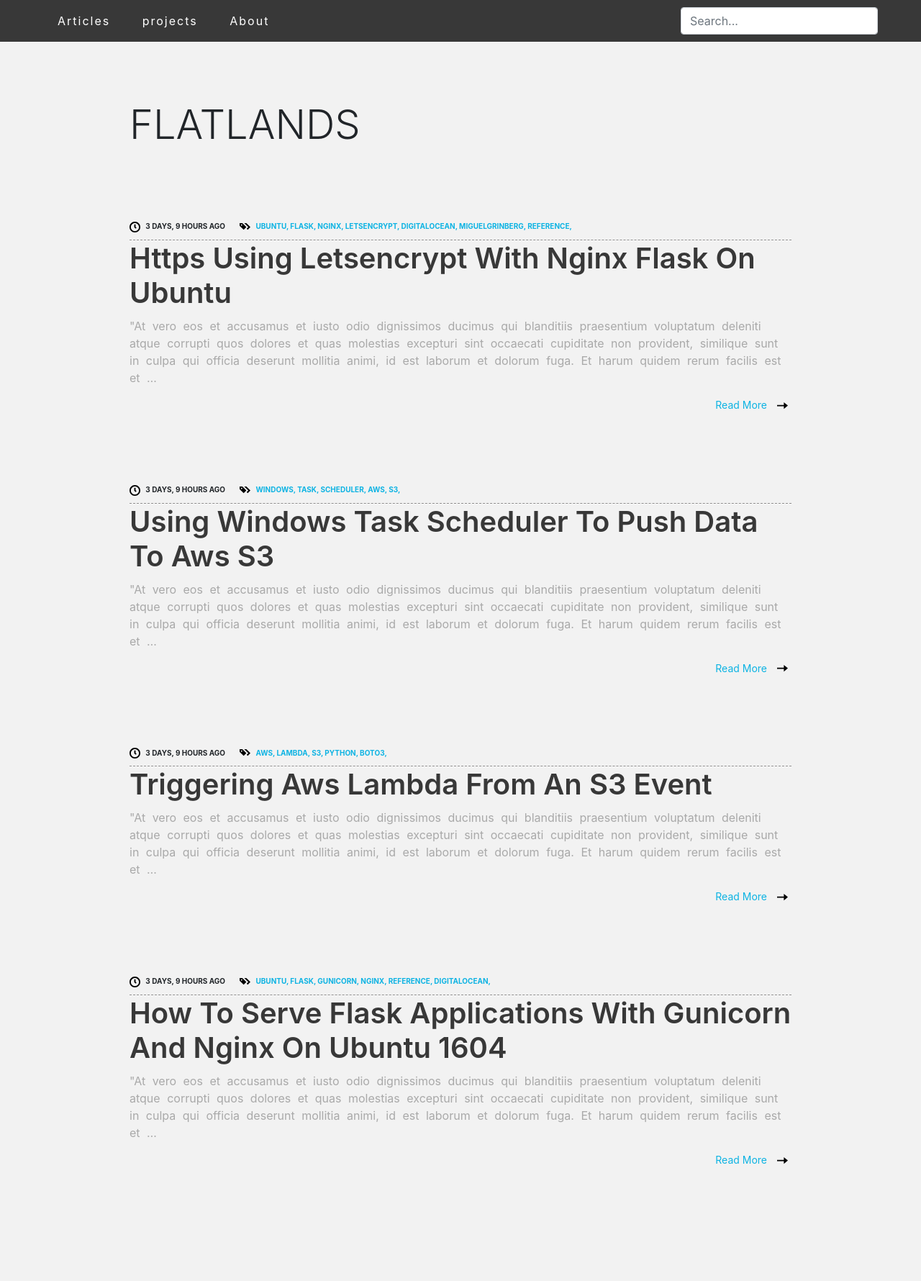
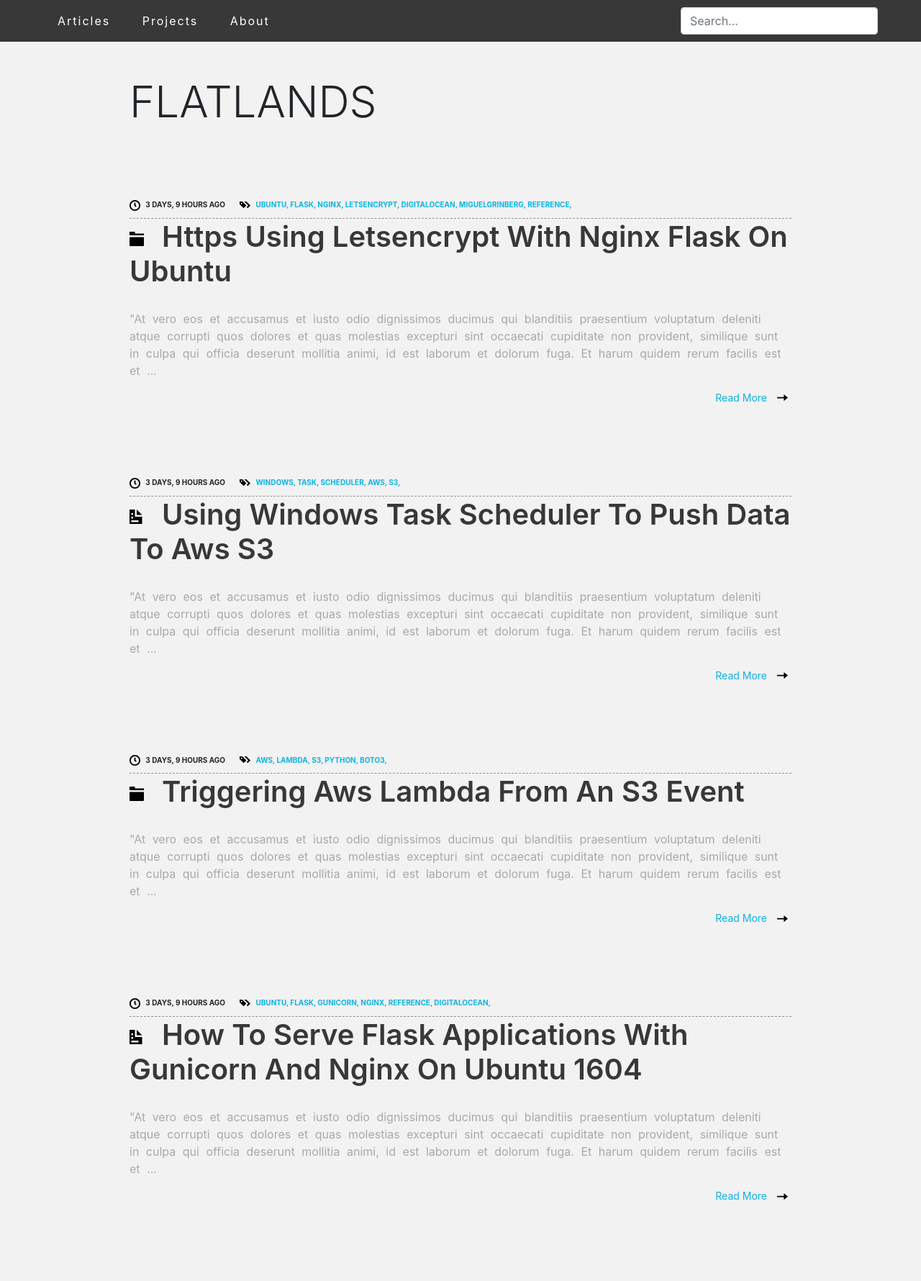
Before and after one commit to najar1412/flatlands, a Django app: page /blog/ in a window 1280 px wide. Shown: the top 1780 px of the page at 72% size. Run offline with Django 3.2, Linux system fonts and the light colour scheme; data comes from the database, SQL or seed files in the repository; both versions use the stored data as it was after the commit; some libraries are stand-ins or nearby versions.

```diff
--- a/flatlands/blog/models.py
+++ b/flatlands/blog/models.py
@@ -17,6 +17,7 @@ class Choice(models.Model):
 
 class BlogPost(models.Model):
     name = models.CharField(max_length=200)
+    post_type = models.CharField(max_length=200)
     content = models.CharField(max_length=5000)
     pub_date = models.DateTimeField('date published')
     tags = models.CharField(max_length=200)
--- a/flatlands/blog/static/blog/main.css
+++ b/flatlands/blog/static/blog/main.css
@@ -42,9 +42,10 @@ body {
 }
 #site-title {
     display: flex;
-    margin-top: 80px;
-    padding-top:60px;
+    margin-top: 25px;
+    padding-top: 80px;
     padding-bottom: 100px;
+    font-size: 60px;
 }
 .content {
     max-width: 1000px;
@@ -74,7 +75,7 @@ body {
     font-size: 40px;
     font-weight: 600;
     padding-top:5px;
-    padding-bottom:10px;
+    padding-bottom:30px;
     color:#383838;
 }
 .bloglistpostcontent {
@@ -94,7 +95,11 @@ body {
     width:15px;
     margin-right:5px;
 }
-
+.iconic-svg-header {
+    height:20px;
+    width:20px;
+    margin-right:5px;
+}
 #footer {
     background-color: #0db3e3;
     height: 300px;
--- a/flatlands/blog/templates/blog/base.html
+++ b/flatlands/blog/templates/blog/base.html
@@ -14,13 +14,11 @@
   </head>
   <body>
 
-
-
     <div id="border-header">
 
        <div id="border-header-nav">
          <div>
-            <a href="/blog/">Articles</a> <a href="/blog/projects/">projects</a> <a href="/blog/about/">About</a>
+            <a href="/blog/">Articles</a> <a href="/blog/projects/">Projects</a> <a href="/blog/about/">About</a>
           </div>
           </div>
 
@@ -33,9 +31,7 @@
 
             <div class="content">
 
-                <div id="site-title" class="display-4">
-                    FLATLANDS
-                </div>
+
 
     {% block content %}{% endblock %}
   </div>
--- a/flatlands/blog/templates/blog/index.html
+++ b/flatlands/blog/templates/blog/index.html
@@ -3,6 +3,10 @@
 {% load static %}
 
 {% block content %}
+
+<div id="site-title" class="display-4">
+        FLATLANDS
+    </div>
 
 {% if blog_posts %}
 
@@ -32,7 +36,13 @@
 
                 <div class="bloglistpostname display-4">
                         <hr style="margin:0px;margin-top:5px;border-top: 1px dashed #8c8b8b;border-bottom: 1px dashed #fff;">
-                    {{ post.name|title }}
+                        {% if post.post_type == "article" %}
+                        <img class="iconic-svg-header" src="{% static 'blog/svg/document.svg' %}" alt="tags icon">&ensp;{{ post.name|title }}
+                        {% elif post.post_type == "project" %}
+                        <img class="iconic-svg-header" src="{% static 'blog/svg/folder.svg' %}" alt="tags icon">&ensp;{{ post.name|title }}
+                        {% else %}
+                        {{ post.name|title }}
+                        {% endif %}
                 </div>
 
                 <div class="bloglistpostcontent">
```
Also changed, not shown: flatlands/blog/templates/blog/post.html (+45 -3 lines), flatlands/blog/migrations/0003_blogpost_post_type.py (added), flatlands/db.sqlite3.
